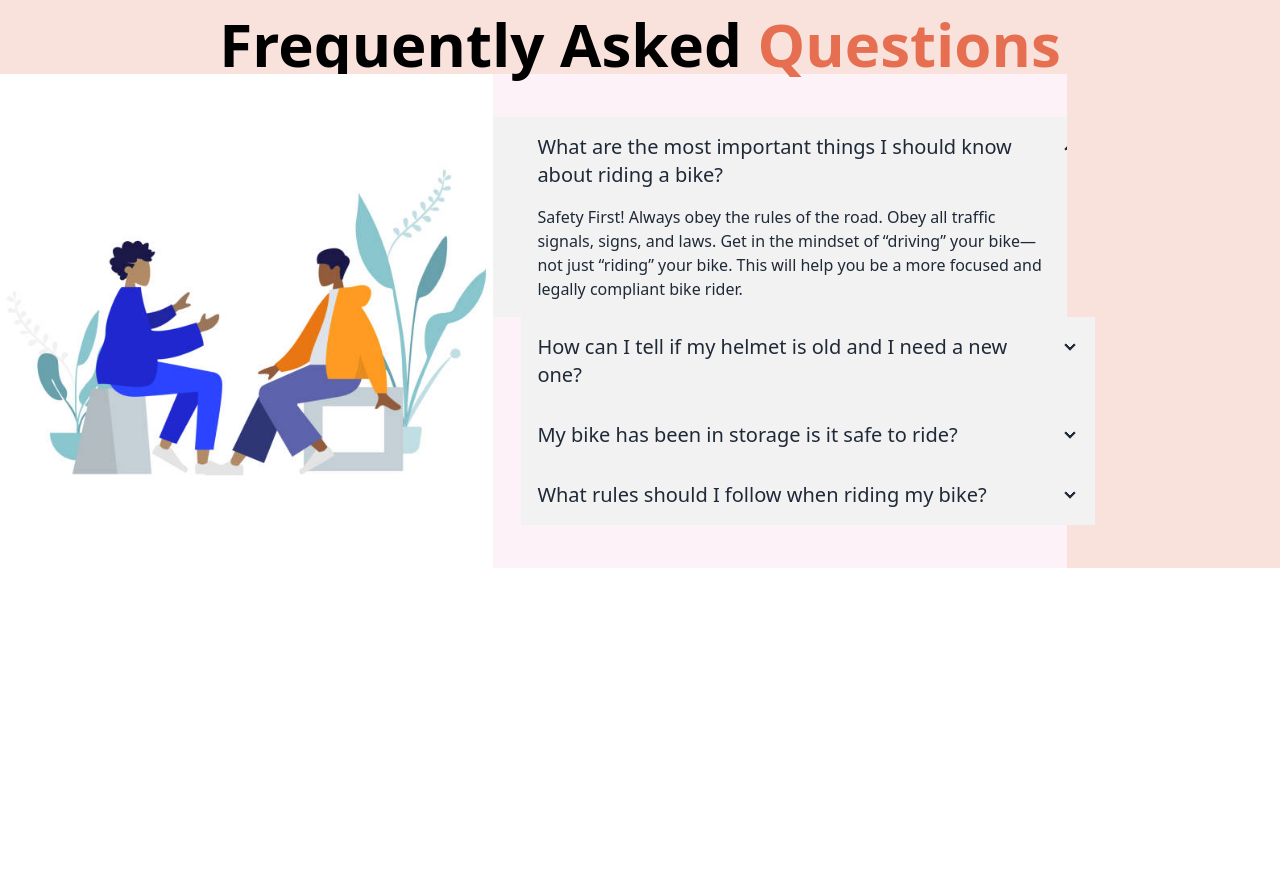
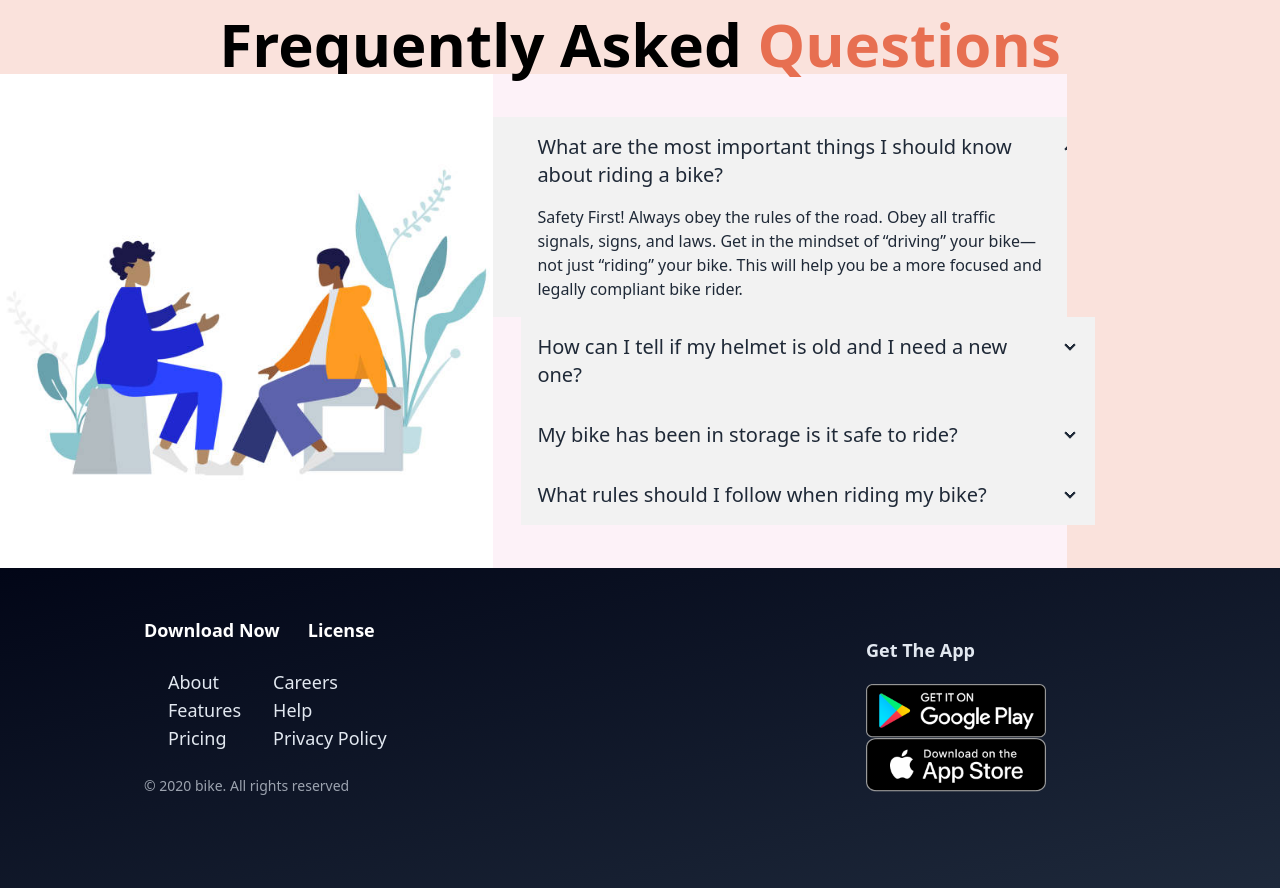
Before and after one commit to YushaRaiyana/Biker-Zone, a plain HTML site: page biker-zone/index.html in a window 1280 px wide. Shown: the part 2585-3473 px from the top of the page. Before the commit the page ends 3153 px from the top, so only its background shows below. Drawn offline with nearby package versions, Linux system fonts and the light colour scheme.

Commit message:
Added the Footer

```diff
--- a/biker-zone/index.html
+++ b/biker-zone/index.html
@@ -23,6 +23,8 @@
       }
     }
   </script>
+
+
 
 </head>
 <body class="bg-bike-bg">
@@ -382,6 +384,35 @@
 
       </main>
       <!-- Footer Section -->
-       <footer></footer>
+       <footer class="bg-gradient-to-br from-slate-950 to-slate-800 h-80 text-white text-lg font-semibold">
+        <section class="flex justify-between mx-36 py-12">
+          <nav>
+            <div class="flex gap-7"><h1><a href="#" class="decoration-transparent">Download Now</a></h1>
+              <h2><a href="#">License</a></h2>
+            </div>
+            <div class="flex gap-8 py-6 px-6 font-light text-slate-200">
+              <div>
+                <h2><a href="#">About</a></h2>
+                <h2><a href="#">Features</a></h2>
+                <h2><a href="#">Pricing</a></h2>
+              </div>
+              <div>
+                <h2><a href="#">Careers</a></h2>
+                <h2><a href="#">Help</a></h2>
+                <h2><a href="#">Privacy Policy</a></h2>
+              </div>
+            </div>
+            <div class="font-normal text-gray-400 text-sm text-left">© 2020 bike. All rights reserved</div>
+
+          </nav>
+
+          <nav>
+            <h1 class="font-bold text-slate-200 py-5">Get The App</h1>
+            <a href="#"><img class="w-2/3" src="images/others/android.png" alt=""></a>
+            <a href="#"><img class="w-2/3" src="images/others/ios.png" alt=""></a>
+          </nav>
+        </section>
+
+       </footer>
 </body>
 </html>
```
Also changed, not shown: biker-zone/images/others/Background.png (added), biker-zone/images/others/Logo.jpg (added).
